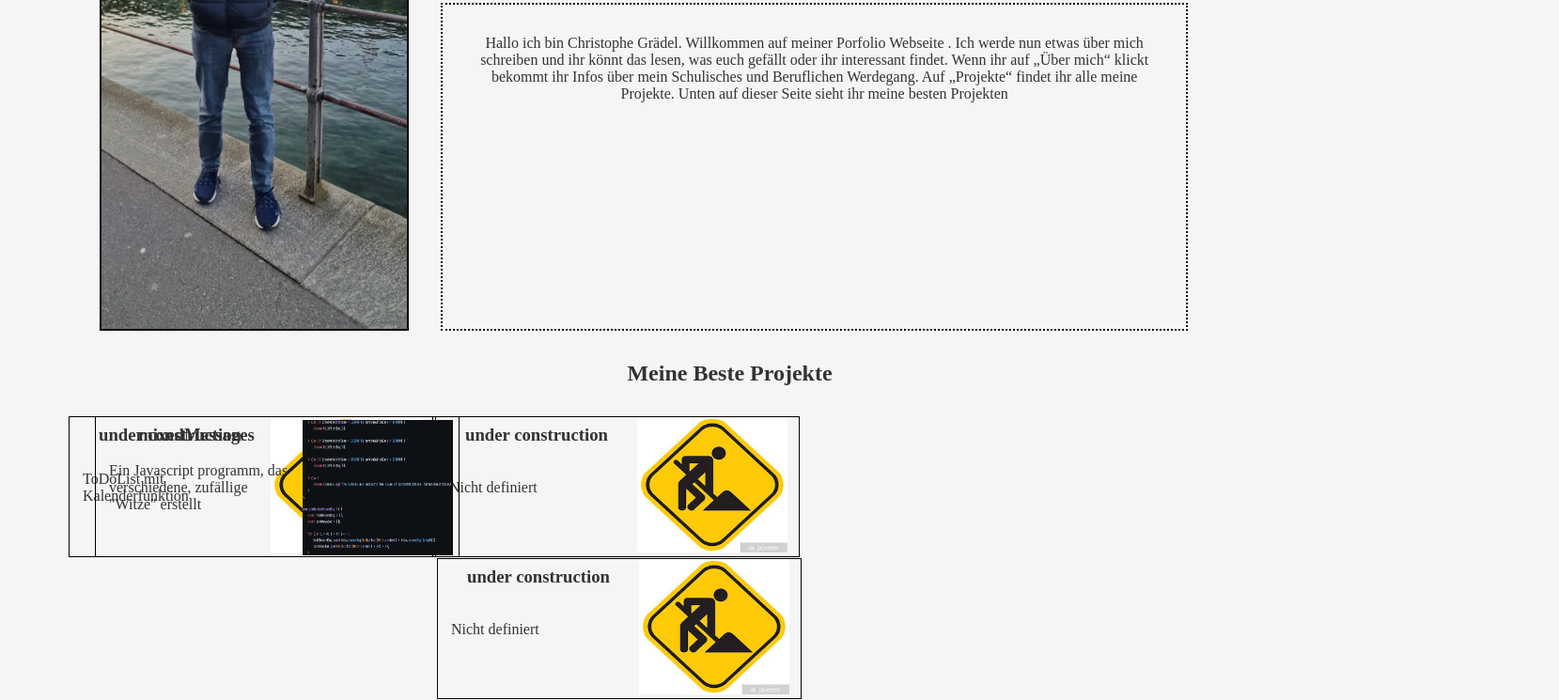
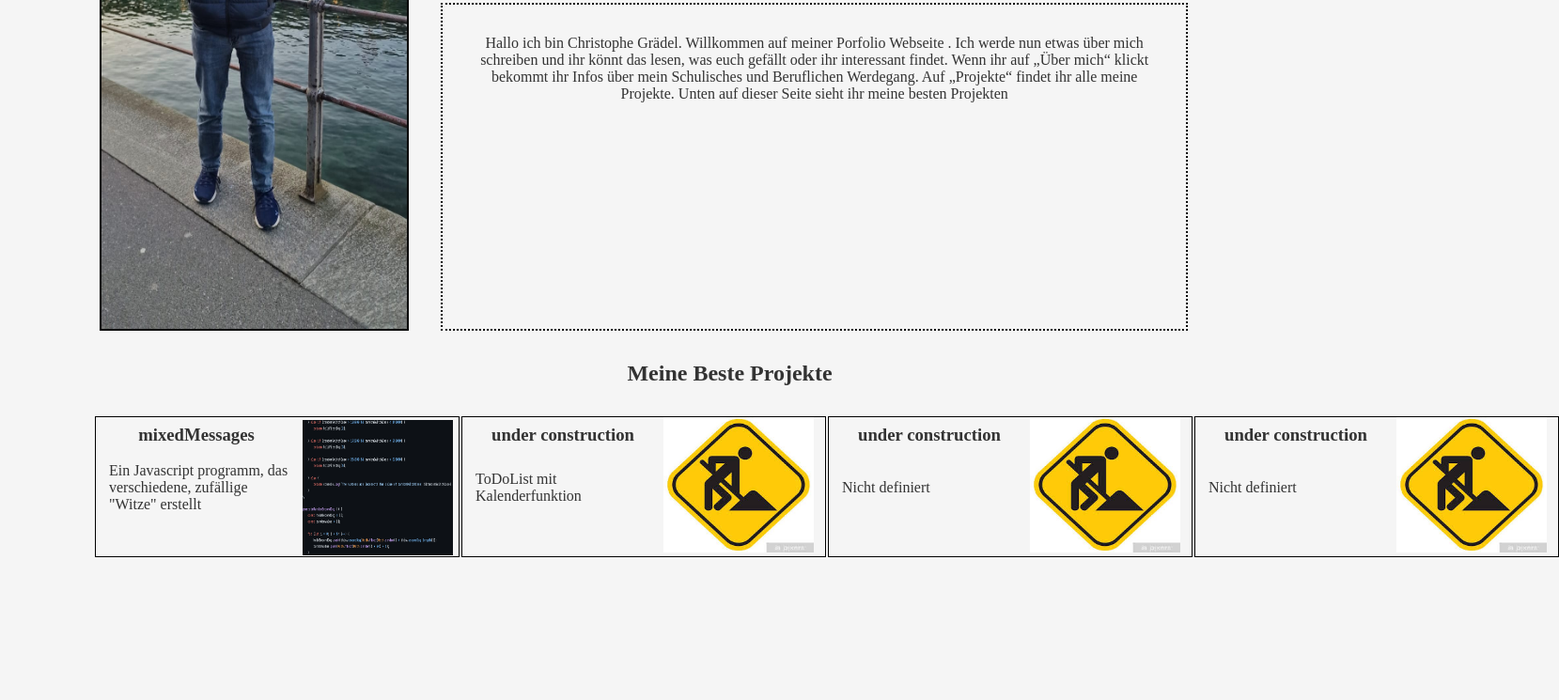
Before and after one commit to seanat0r/Portfolio, a plain HTML site: page index.html in a window 1280 px wide. Shown: the part 443-1188 px from the top of the page at 94% size, 1659 px wide, since content can reach past the window. After the commit the page ends 1052 px from the top, so only its background shows below. Drawn offline with Linux system fonts and the light colour scheme.

Commit message:
added al 4 ids for animation

```diff
--- a/css/style.css
+++ b/css/style.css
@@ -771,7 +771,6 @@
     }
     .animationLane {
         display: flex;
-        flex-wrap: nowrap;
         width: 100vw;
         height: 9.375rem;
         margin-top: 2rem;
@@ -814,6 +813,9 @@
         height: 9rem;
         width: 10rem;
     }
+    .secondProjects {
+        position: absolute;
+    }
     .underConstructionImg {
         float: right;
         height: 9rem;
--- a/js/script.js
+++ b/js/script.js
@@ -67,19 +67,37 @@ const moreBoxHoverEffect = () => {
 };
 
 const animationDiaShowHome = () => {
-    let position = 0;
+    let position1 = 0;
+    let position2 = 390;
+    let position3 = 780;
+    let position4 = 1170;
     let animationID1 = document.getElementById('animationID1');
     let animationID2 = document.getElementById('animationID2');
     let animationID3 = document.getElementById('animationID3')
     let animationID4 = document.getElementById('animationID4');
 
     setInterval ( () => {
-        position += 1;
-        animationID1.style.left = position + 'px';
+        position1 += 1;
+        position2 += 1;
+        position3 += 1;
+        position4 += 1;
+        animationID1.style.left = position1 + 'px';
+        animationID2.style.left = position2 + 'px';
+        animationID3.style.left = position3 + 'px';
+        animationID4.style.left = position4 +'px';
 
-        if (position > window.innerWidth) {
-            position = -50;
-        }
+        if (position1 > window.innerWidth) {
+            position1 = -50;
+        };
+        if (position2 > window.innerWidth) {
+            position2 = -50;
+        };
+        if (position3 > window.innerWidth) {
+            position3 = -50;
+        };
+        if (position4 > window.innerWidth) {
+            position4 = -50;
+        };
     }, 50);
 }
 moreBoxHoverEffect();
```
Also changed, not shown: index.html (+1 -1 lines).
